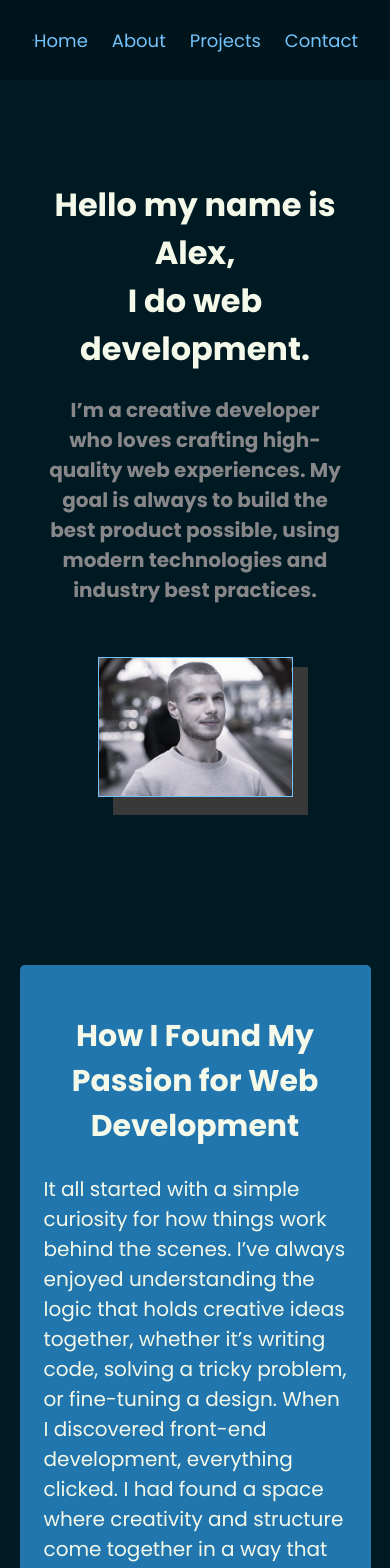
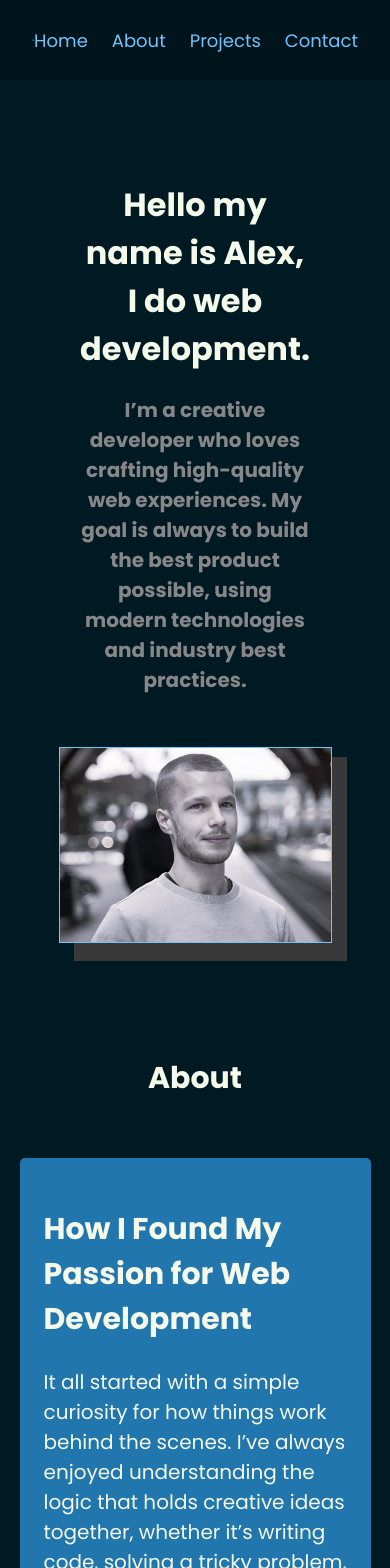
Before and after one commit to ghidra-codes/ak-portfolio, a React (Vite) app: page / in a window 390 px wide. Shown: the top 1568 px of the page. Built offline with nearby package versions, Linux system fonts and the light colour scheme.

Commit message:
made tech stack a bit more responsive

```diff
--- a/src/components/AboutContent.tsx
+++ b/src/components/AboutContent.tsx
@@ -3,6 +3,9 @@ import AnimateOnScroll from "./AnimateOnScroll";
 const AboutContent = () => {
 	return (
 		<div className="content">
+			<h2 className="section-heading" id="about-section-heading">
+				About
+			</h2>
 			<AnimateOnScroll className="about-section-one">
 				<h2>How I Found My Passion for Web Development</h2>
 				<p>
--- a/src/components/TechStack.tsx
+++ b/src/components/TechStack.tsx
@@ -17,8 +17,11 @@ const TechStack = () => {
 	const handleMouseEnter = (info: string) => setHoveredInfo(info);
 
 	return (
+		<>
+			<h2 className="section-header" id="tech-section-heading">
+				Technologies I’ve worked with
+			</h2>
 			<AnimateOnScroll className="tech-stack">
-			<h2>Technologies I’ve worked with</h2>
 				<div className="icon-wrapper" onMouseMove={handleMouseMove}>
 					{techStack.map(({ name, icon, category }) => {
 						const isHighlighted = hoveredCategory === null || hoveredCategory === category;
@@ -50,6 +53,7 @@ const TechStack = () => {
 					/>
 				)}
 			</AnimateOnScroll>
+		</>
 	);
 };
 
--- a/src/styles/layout/_about.scss
+++ b/src/styles/layout/_about.scss
@@ -1,7 +1,9 @@
 @use "../abstracts/variables" as *;
 
 #about {
-	margin-top: 10rem;
+	.section-header {
+		text-align: center;
+	}
 
 	.content {
 		display: flex;
@@ -15,11 +17,11 @@
 			background-color: $honolulu-blue;
 			padding: 2rem;
 			border-radius: 5px;
+		}
+	}
 
-			h2 {
-				text-align: center;
-			}
-		}
+	#tech-section-heading {
+		margin-top: 4rem;
 	}
 
 	.tech-stack {
@@ -34,6 +36,7 @@
 			display: grid;
 			grid-template-columns: repeat(4, 1fr);
 			gap: 6rem;
+			margin-top: 2rem;
 		}
 
 		.icon-container {
@@ -98,8 +101,8 @@
 		}
 
 		.tech-stack .icon-wrapper {
-			grid-template-columns: repeat(2, 1fr);
-			gap: 3rem;
+			grid-template-columns: repeat(3, 1fr);
+			gap: 5rem;
 		}
 	}
 }
@@ -110,5 +113,10 @@
 			width: 90%;
 			padding: 1.5rem;
 		}
+
+		.tech-stack .icon-wrapper {
+			grid-template-columns: repeat(2, 1fr);
+			gap: 5rem;
+		}
 	}
 }
--- a/src/styles/layout/_header.scss
+++ b/src/styles/layout/_header.scss
@@ -3,10 +3,10 @@
 header {
 	display: grid;
 	grid-template-columns: 2fr 1fr;
-	margin-top: 5rem;
+	margin: 5rem 0;
 
 	.home-content {
-		margin: 0 3rem;
+		margin: 0 18rem 0 3rem;
 
 		.title {
 			color: $ivory;
@@ -21,7 +21,6 @@ header {
 
 	.hero-image-wrapper {
 		position: relative;
-		width: 25rem;
 		text-align: center;
 		margin: 0 3rem;
 
@@ -47,12 +46,13 @@ header {
 		align-items: center;
 
 		.home-content {
+			margin: 0 5rem;
 			text-align: center;
 		}
 
 		.hero-image-wrapper {
 			margin-top: 2rem;
-			width: 50%;
+			width: 70%;
 		}
 	}
 }
```
Lines whose indentation alone changed are shown as unchanged.
